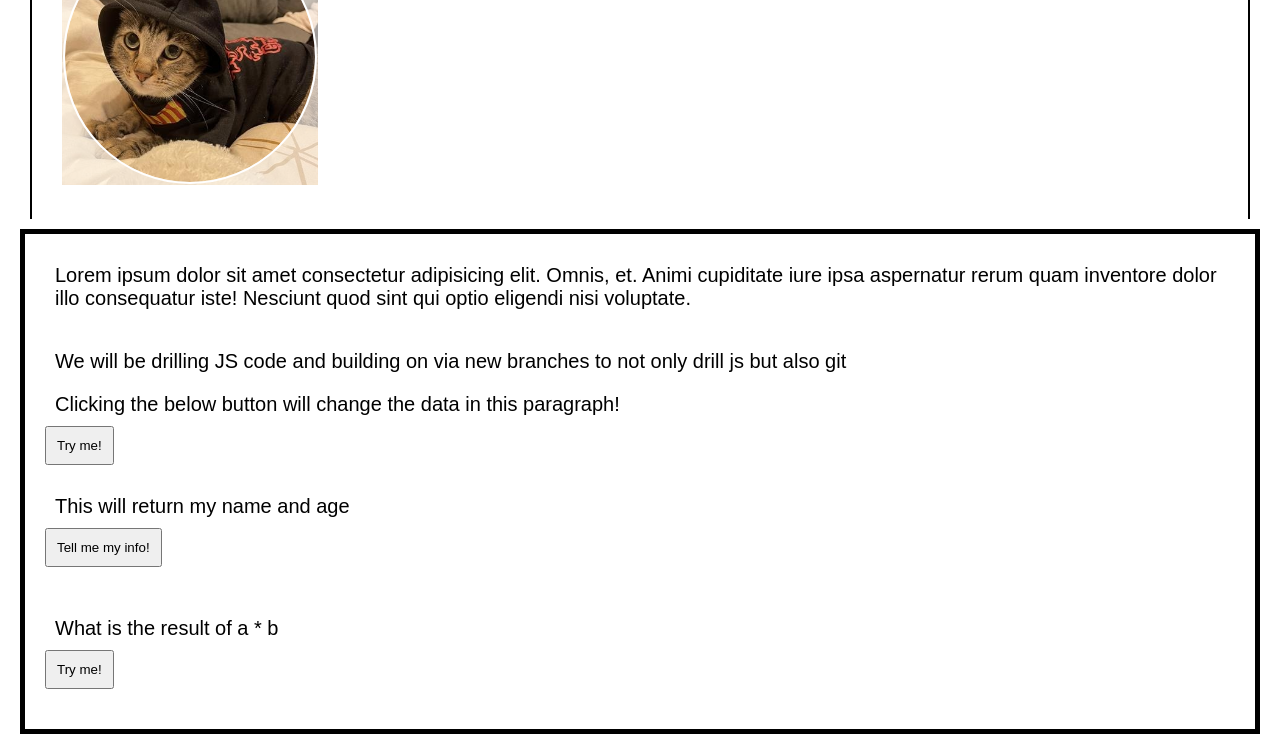
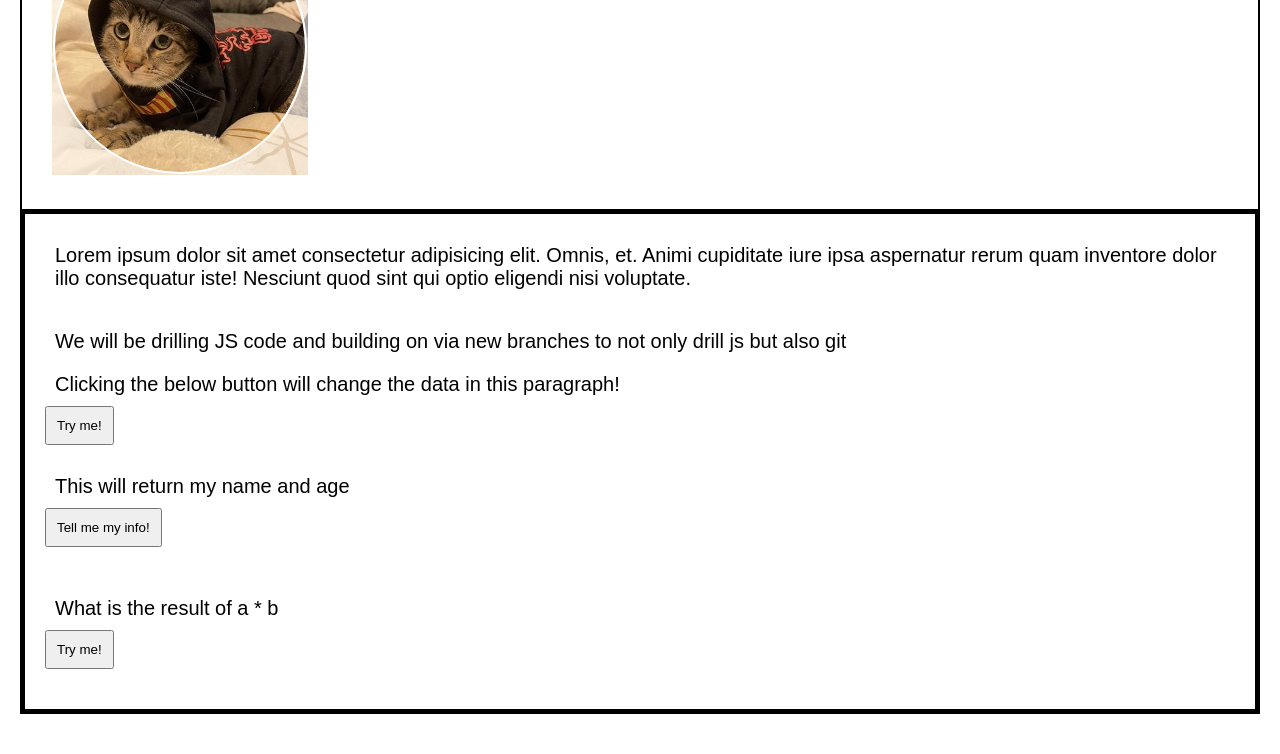
Before and after one commit to fmcwilliams92/javascript-learning, a plain HTML site: page index.html in a window 1280 px wide. Shown: the part 133-887 px from the top of the page. Drawn offline with Linux system fonts and the light colour scheme.

Commit message:
fixing my divs and css targeting

```diff
--- a/index.html
+++ b/index.html
@@ -12,8 +12,7 @@
 <body>
 
   <!-- this is the header -->
-  <header>
-    <div class="mainHeader">
+  <header class="mainHeader">
     <div id="headshot">
       <img src="./assets/image/le king.png" alt="Fred McWilliams Portfolio Image">
     </div>
@@ -31,7 +30,6 @@
           </li>
         </ul>
       </nav>
-      </div>
     </div>
   </header>
 
```
Lines whose indentation alone changed are shown as unchanged.
